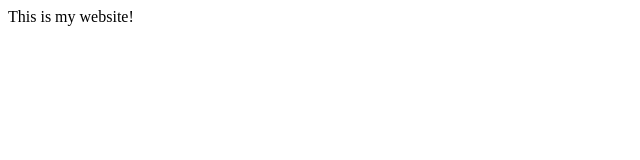
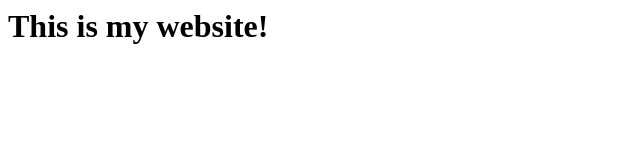
Before and after one commit to frankisinfotech/myapps, a plain HTML site: page index.html in a window 1280 px wide. Shown: the whole page, without its empty margins (0-640 px from the left). Drawn offline with Linux system fonts and the light colour scheme.

Commit message:
changed index.html

```diff
--- a/index.html
+++ b/index.html
@@ -4,7 +4,7 @@
 	</head>
 
 <body>
-	This is my website!
+	<h1>This is my website!</h1>
 </body>
 
 
```
